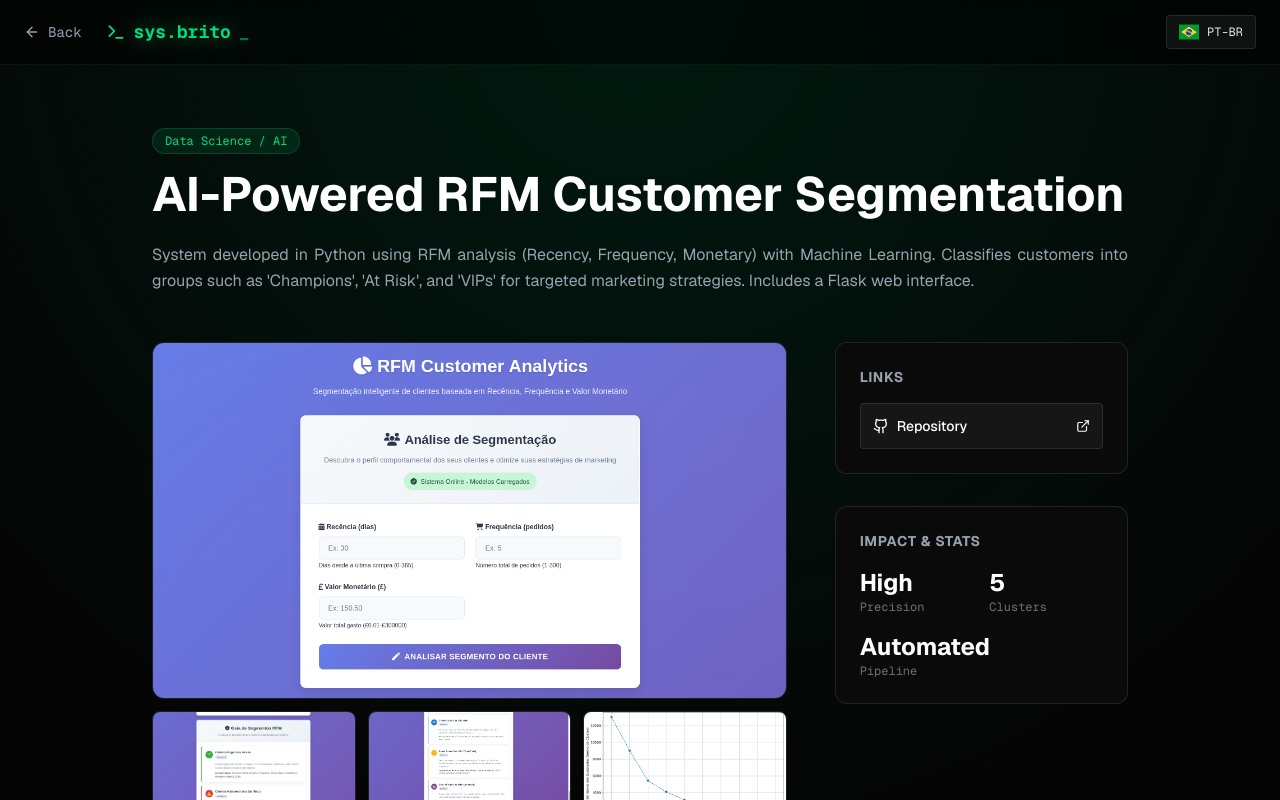
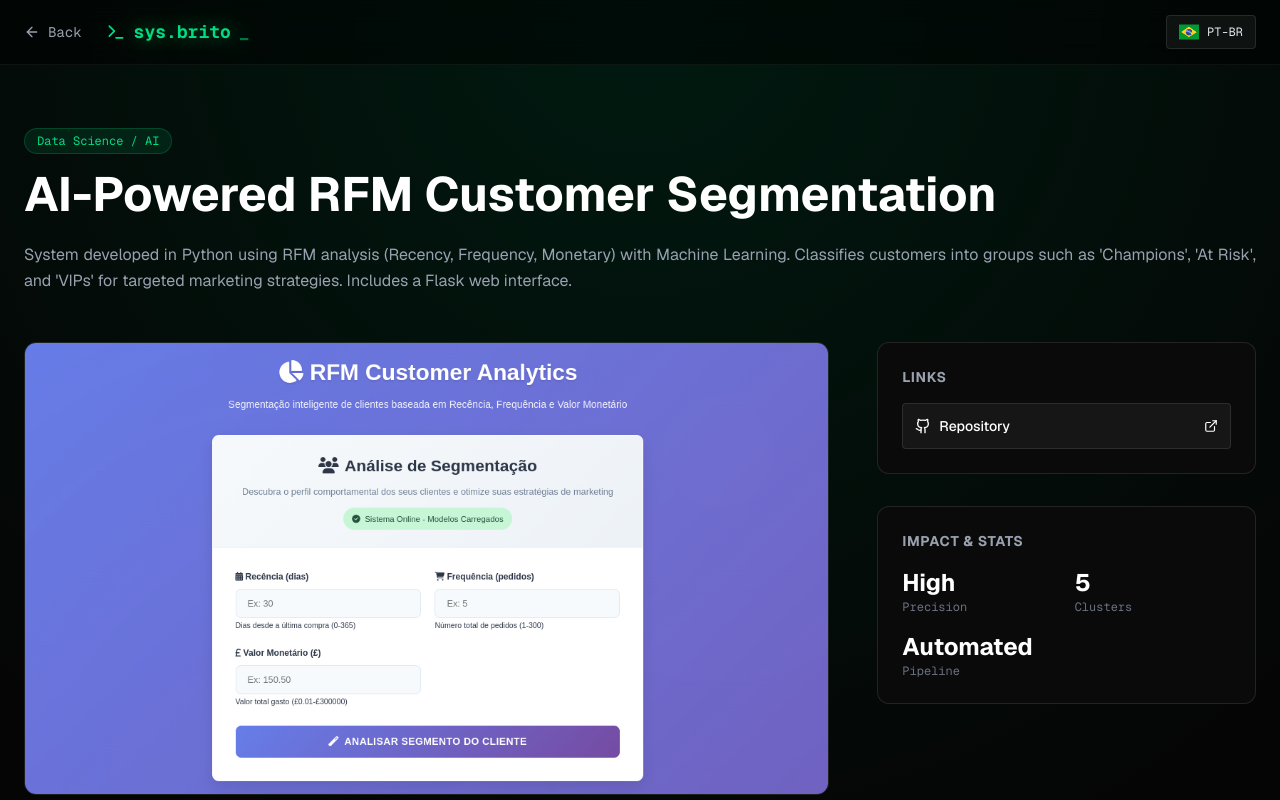
Before and after one commit to josevbrito/portfolio-sys-brito, a Next.js app: page /en/projects/analise-rfm-ml in a window 1280 px wide. Shown: the top 800 px of the page. Built offline with nearby package versions, Linux system fonts and the light colour scheme.

Commit message:
refactor(ProjectDetailsClient): :recycle: Ajusta layout e otimiza renderização de links

```diff
--- a/app/[locale]/projects/[slug]/ProjectDetailsClient.tsx
+++ b/app/[locale]/projects/[slug]/ProjectDetailsClient.tsx
@@ -32,7 +32,7 @@
 
       <Navbar />
 
-      <main className="pt-32 pb-20 px-6 max-w-5xl mx-auto">
+      <main className="pt-32 pb-20 px-6 max-w-7xl mx-auto">
 
         {/* Header do Projeto */}
         <div className="mb-12">
@@ -96,11 +96,11 @@
           <div className="space-y-8">
 
             {/* Card de Links */}
-            <div className="bg-surface border border-white/10 rounded-xl p-6">
-              <h3 className="text-sm font-bold text-gray-400 uppercase tracking-wider mb-4">Links</h3>
-              <div className="space-y-3">
-                {project.links && project.links.length > 0 ? (
-                  project.links.map((link, i) => (
+            {project.links && project.links.length > 0 && (
+              <div className="bg-surface border border-white/10 rounded-xl p-6">
+                <h3 className="text-sm font-bold text-gray-400 uppercase tracking-wider mb-4">Links</h3>
+                <div className="space-y-3">
+                  {project.links.map((link, i) => (
                     <a
                       key={i}
                       href={link.url}
@@ -121,14 +121,10 @@
                       </span>
                       {link.type !== "lock" && <ExternalLink size={14} />}
                     </a>
-                  ))
-                ) : (
-                  <div className="text-sm text-gray-500 italic">
-                    {t("noPublicLinks")}
-                  </div>
-                )}
+                  ))}
+                </div>
               </div>
-            </div>
+            )}
 
             {/* Estatísticas */}
             {project.stats && (
```
